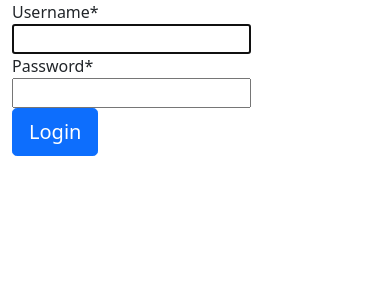
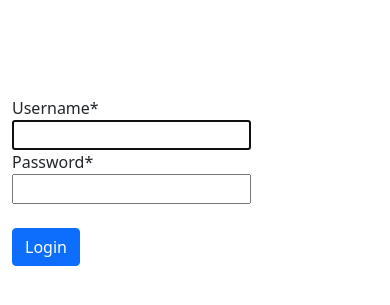
Before and after one commit to NoviPark2023/1, a Django app: page / in a window 390 px wide. Shown: the top 305 px of the page. Run offline with Django 3.2, Linux system fonts and the light colour scheme; parts of the project's set-up code (start-up, migrations or seed data) failed here and were passed over; some libraries are stand-ins or nearby versions.

Commit message:
Addedd Login View

```diff
--- a/real_estate_api/templates/login-home.html
+++ b/real_estate_api/templates/login-home.html
@@ -7,17 +7,20 @@
 {% block content %}
 {% if not request.user.is_authenticated %}
 
-<div class="container">
-    <div class="row">
-
-        <div class="col">
+<div class="container-fluid">
+    <br/>
+    <br/>
+    <br/>
+    <br/>
+    <div class="row justify-content-md-center">
+        <div class="col-md-auto">
             <form method="post">
                 {% csrf_token %}
                 {{ form|crispy }}
-                <button class="btn btn-lg btn-primary btn-block" type="submit">Login</button>
+                <br/>
+                <button class="btn btn-md btn-primary btn-block" type="submit">Login</button>
             </form>
         </div>
-
     </div>
 </div>
 {% else %}
@@ -38,9 +41,6 @@
 </div>
 
 
-
-
-
 </div>
 
 
```
Lines whose indentation alone changed are shown as unchanged.
